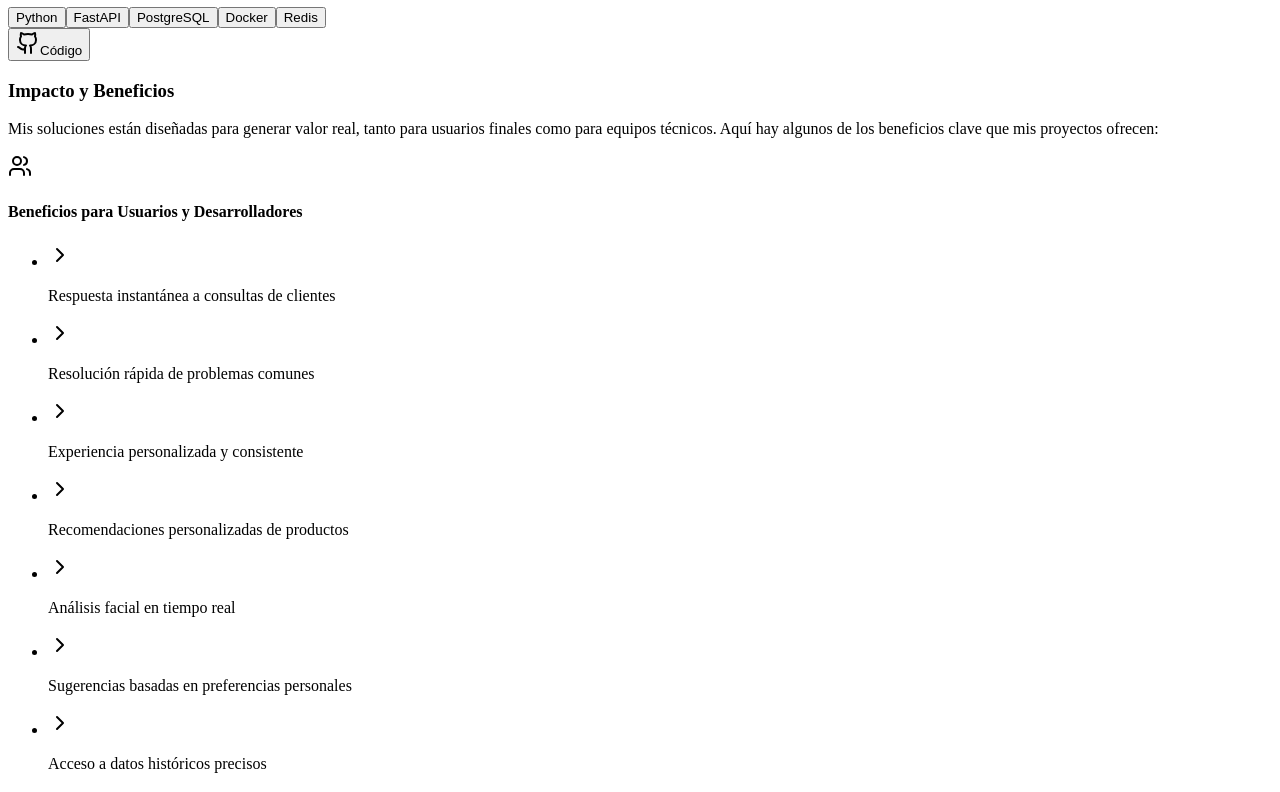
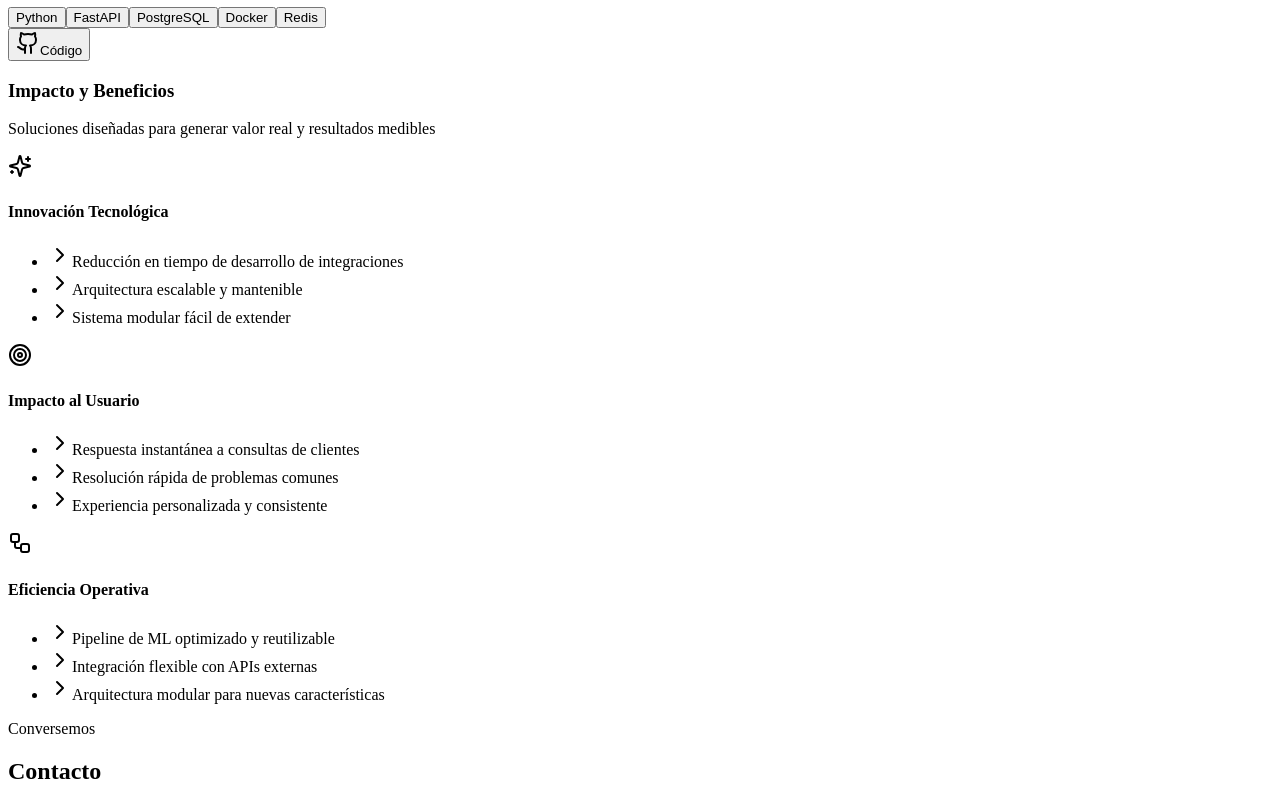
Before and after one commit to cesarfr2002/project, a Next.js app: page / in a window 1280 px wide. Shown: the part 5520-6312 px from the top of the page. Built offline with nearby package versions, Linux system fonts and the light colour scheme.

Commit message:
modern project

```diff
--- a/src/components/Projects.tsx
+++ b/src/components/Projects.tsx
@@ -1,7 +1,7 @@
 import { Card, CardContent, CardHeader, CardTitle } from '@/components/ui/card';
 import { Badge } from '@/components/ui/badge';
 import { Button } from '@/components/ui/button';
-import { Github, Award, Calendar, Clock, Users, ChevronRight } from 'lucide-react';
+import { Github, Award, Calendar, Clock, ChevronRight, Sparkles, Target, Workflow } from 'lucide-react';
 import { motion } from 'framer-motion';
 import { Tooltip, TooltipContent, TooltipProvider, TooltipTrigger } from '@/components/ui/tooltip';
 import { useState } from 'react';
@@ -220,49 +220,86 @@ export default function Projects() {
           ))}
         </motion.div>
 
-        {/* Unified Benefits Showcase Section */}
+        {/* Modern Benefits Showcase Section */}
         <motion.div
           variants={item}
-          className="mt-24 px-4"
+          className="mt-24"
         >
           <div className="text-center mb-16">
             <h3 className="text-4xl font-bold mb-6 bg-clip-text text-transparent bg-gradient-to-r from-primary to-blue-600">
               Impacto y Beneficios
             </h3>
             <p className="text-xl text-muted-foreground max-w-2xl mx-auto">
-              Mis soluciones están diseñadas para generar valor real, tanto para usuarios finales como para equipos técnicos.
-              Aquí hay algunos de los beneficios clave que mis proyectos ofrecen:
+              Soluciones diseñadas para generar valor real y resultados medibles
             </p>
           </div>
 
-          <div className="grid md:grid-cols-2 gap-12 max-w-5xl mx-auto">
-            {/* Combined Benefits */}
-            <div className="bg-gradient-to-br from-primary/10 via-primary/5 to-transparent p-8 rounded-2xl border border-primary/20 backdrop-blur-sm">
-              <div className="flex items-center gap-4 mb-6">
-                <div className="p-3 bg-primary/20 rounded-xl">
-                  <Users className="h-8 w-8 text-primary" />
+          <div className="grid grid-cols-1 md:grid-cols-3 gap-8 max-w-6xl mx-auto">
+            {/* Innovación */}
+            <motion.div
+              variants={item}
+              className="group relative p-8 rounded-2xl border border-primary/20 hover:border-primary/40 transition-all duration-300 backdrop-blur-sm"
+            >
+              <div className="absolute inset-0 bg-gradient-to-br from-primary/5 via-primary/[0.02] to-transparent rounded-2xl" />
+              <div className="relative">
+                <div className="w-12 h-12 mb-6 rounded-xl bg-primary/10 flex items-center justify-center">
+                  <Sparkles className="h-6 w-6 text-primary" />
                 </div>
-                <h4 className="text-2xl font-semibold text-primary">Beneficios para Usuarios y Desarrolladores</h4>
+                <h4 className="text-xl font-semibold mb-4">Innovación Tecnológica</h4>
+                <ul className="space-y-3">
+                  {projects[0].benefits.developers.slice(0, 3).map((benefit, index) => (
+                    <li key={index} className="text-muted-foreground flex items-start gap-2">
+                      <ChevronRight className="h-5 w-5 text-primary shrink-0 mt-0.5" />
+                      <span>{benefit}</span>
+                    </li>
+                  ))}
+                </ul>
               </div>
-              <ul className="space-y-4">
-                {projects.flatMap(project => project.benefits.users).map((benefit, index) => (
-                  <li key={index} className="flex items-start gap-3">
-                    <div className="mt-1">
-                      <ChevronRight className="h-5 w-5 text-primary" />
-                    </div>
-                    <p className="text-lg text-muted-foreground">{benefit}</p>
-                  </li>
-                ))}
-                {projects.flatMap(project => project.benefits.developers).map((benefit, index) => (
-                  <li key={index} className="flex items-start gap-3">
-                    <div className="mt-1">
-                      <ChevronRight className="h-5 w-5 text-primary" />
-                    </div>
-                    <p className="text-lg text-muted-foreground">{benefit}</p>
-                  </li>
-                ))}
-              </ul>
-            </div>
+            </motion.div>
+
+            {/* Impacto Usuario */}
+            <motion.div
+              variants={item}
+              className="group relative p-8 rounded-2xl border border-blue-600/20 hover:border-blue-600/40 transition-all duration-300 backdrop-blur-sm"
+            >
+              <div className="absolute inset-0 bg-gradient-to-br from-blue-600/5 via-blue-600/[0.02] to-transparent rounded-2xl" />
+              <div className="relative">
+                <div className="w-12 h-12 mb-6 rounded-xl bg-blue-600/10 flex items-center justify-center">
+                  <Target className="h-6 w-6 text-blue-600" />
+                </div>
+                <h4 className="text-xl font-semibold mb-4">Impacto al Usuario</h4>
+                <ul className="space-y-3">
+                  {projects[0].benefits.users.slice(0, 3).map((benefit, index) => (
+                    <li key={index} className="text-muted-foreground flex items-start gap-2">
+                      <ChevronRight className="h-5 w-5 text-blue-600 shrink-0 mt-0.5" />
+                      <span>{benefit}</span>
+                    </li>
+                  ))}
+                </ul>
+              </div>
+            </motion.div>
+
+            {/* Eficiencia */}
+            <motion.div
+              variants={item}
+              className="group relative p-8 rounded-2xl border border-indigo-600/20 hover:border-indigo-600/40 transition-all duration-300 backdrop-blur-sm"
+            >
+              <div className="absolute inset-0 bg-gradient-to-br from-indigo-600/5 via-indigo-600/[0.02] to-transparent rounded-2xl" />
+              <div className="relative">
+                <div className="w-12 h-12 mb-6 rounded-xl bg-indigo-600/10 flex items-center justify-center">
+                  <Workflow className="h-6 w-6 text-indigo-600" />
+                </div>
+                <h4 className="text-xl font-semibold mb-4">Eficiencia Operativa</h4>
+                <ul className="space-y-3">
+                  {projects[1].benefits.developers.slice(0, 3).map((benefit, index) => (
+                    <li key={index} className="text-muted-foreground flex items-start gap-2">
+                      <ChevronRight className="h-5 w-5 text-indigo-600 shrink-0 mt-0.5" />
+                      <span>{benefit}</span>
+                    </li>
+                  ))}
+                </ul>
+              </div>
+            </motion.div>
           </div>
         </motion.div>
 
```
